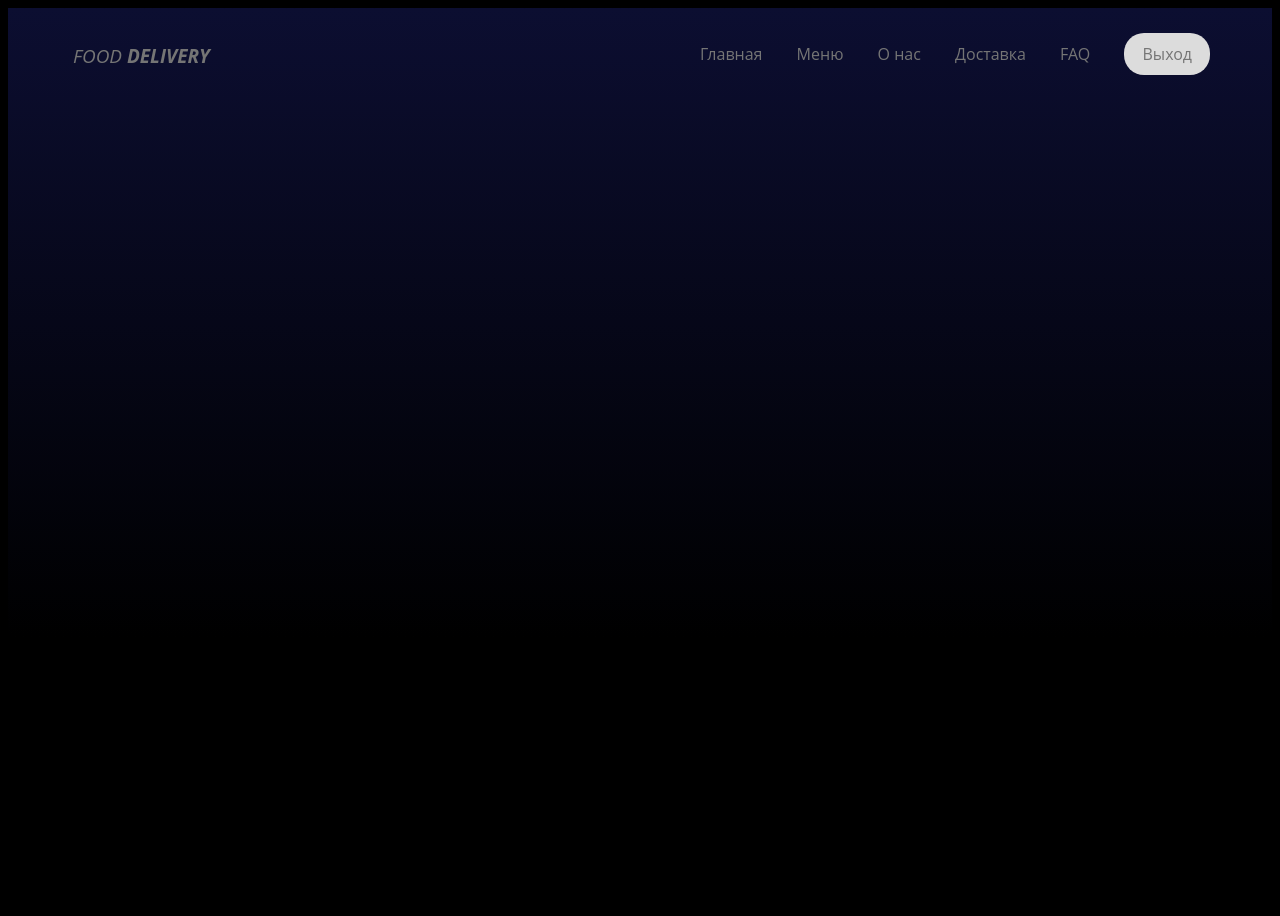
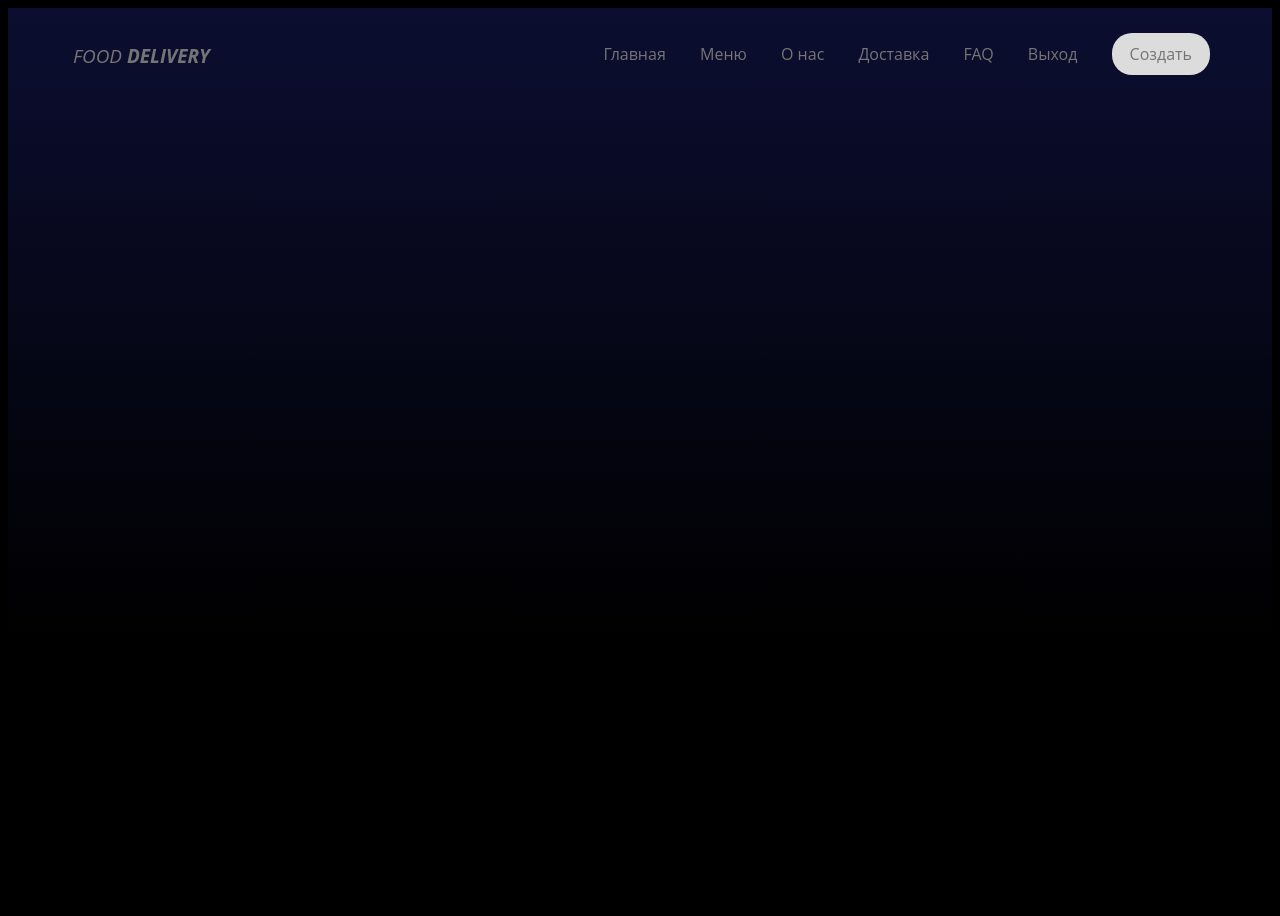
Before and after one commit to noaqq/food_delivery, a Django app: page /about in a window 1280 px wide. Run offline with Django 4.2, Linux system fonts and the light colour scheme; the visitor is signed in with stand-in values (Sample User, id 1); some web fonts are replaced.

Commit message:
add staff

```diff
--- a/delivery/templates/delivery/base.html
+++ b/delivery/templates/delivery/base.html
@@ -24,6 +24,7 @@
               {% if request.user.is_anonymous %}<li><a href="{% url 'login_user' %}">Вход</a></li> {% endif %}
               {% if request.user.is_authenticated %}<li><a href="{% url 'logout' %}">Выход</a></li> {% endif %}
               {% if request.user.is_anonymous %}<li><a href="{% url 'regist' %}">Регистрация</a></li> {% endif %}
+              {% if request.user.is_staff and request.user.is_authenticated %}<li><a href="{% url 'create' %}">Создать</a></li> {% endif %}
             </ul>
           </div>
           <main>
```
